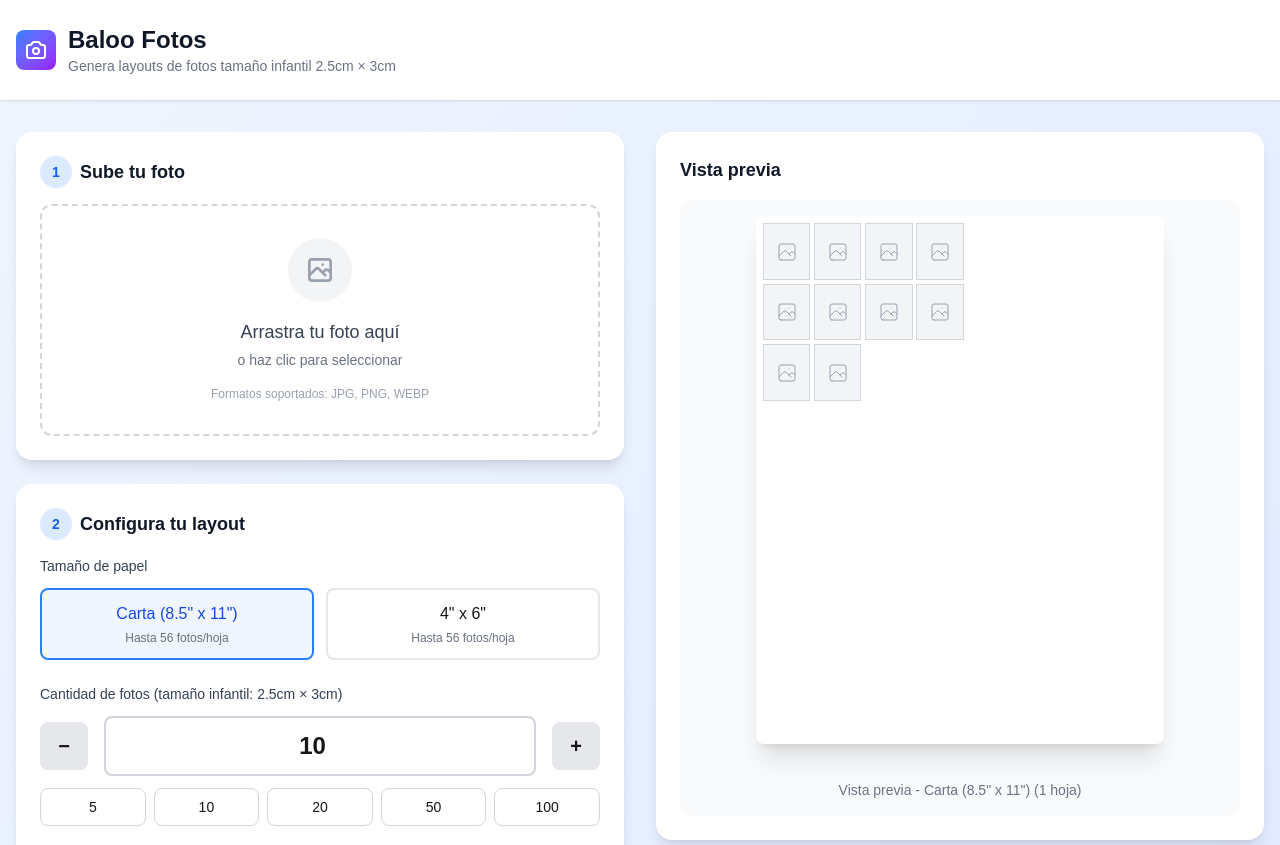
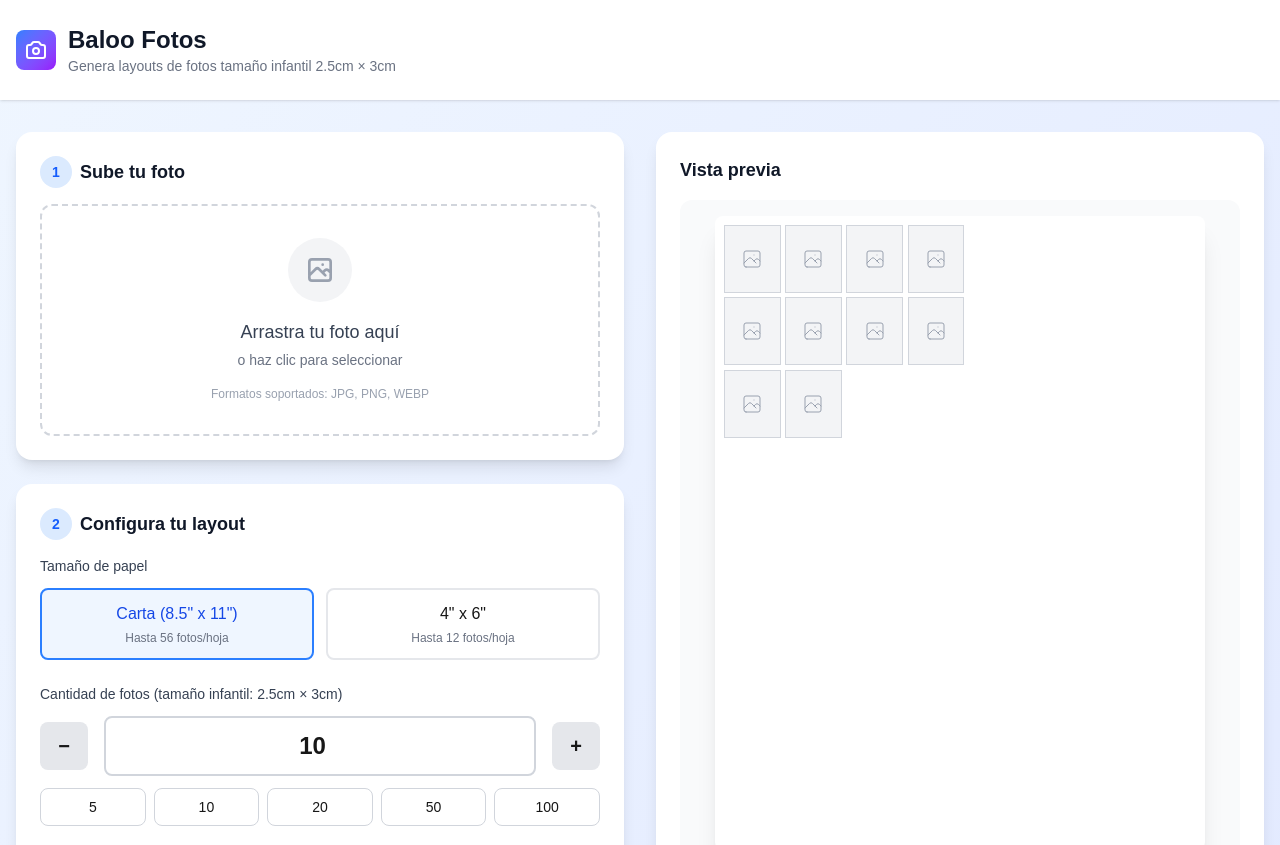
Before and after one commit to omancillav/foto-layout, a Next.js app: page / in a window 1280 px wide. Shown: the top 845 px of the page. Built offline with nearby package versions, Linux system fonts and the light colour scheme.

Commit message:
feat: implement dynamic preview scaling based on container size

```diff
--- a/app/components/LayoutSelector.tsx
+++ b/app/components/LayoutSelector.tsx
@@ -45,18 +45,23 @@ export default function LayoutSelector({
   };
 
   // Calcular cuántas fotos caben por hoja
-  const paper = PAPER_SIZES[selectedPaperSize];
+  const calculateCapacity = (size: PaperSize) => {
+    const paper = PAPER_SIZES[size];
     const photoWInches = PHOTO_SIZE_CM.width / 2.54;
     const photoHInches = PHOTO_SIZE_CM.height / 2.54;
-  const spacing = 0.08; // espacio entre fotos
-  const margin = 0.15; // margen del papel
+    const spacing = 0.08;
+    const margin = 0.15;
 
     const availableWidth = paper.width - (margin * 2);
     const availableHeight = paper.height - (margin * 2);
 
     const maxCols = Math.floor((availableWidth + spacing) / (photoWInches + spacing));
     const maxRows = Math.floor((availableHeight + spacing) / (photoHInches + spacing));
-  const photosPerSheet = maxCols * maxRows;
+
+    return { maxCols, maxRows, total: maxCols * maxRows };
+  };
+
+  const { maxCols, maxRows, total: photosPerSheet } = calculateCapacity(selectedPaperSize);
   const sheetsNeeded = Math.ceil(photoCount / photosPerSheet);
 
   return (
@@ -81,7 +86,7 @@ export default function LayoutSelector({
             >
               <span className="block font-medium">{PAPER_SIZES[size].name}</span>
               <span className="block text-xs text-gray-500 dark:text-gray-400 mt-1">
-                Hasta {photosPerSheet} fotos/hoja
+                Hasta {calculateCapacity(size).total} fotos/hoja
               </span>
             </button>
           ))}
--- a/app/page.tsx
+++ b/app/page.tsx
@@ -1,19 +1,50 @@
 'use client';
 
-import { useState, useRef, useMemo } from 'react';
+import { useState, useRef, useMemo, useEffect } from 'react';
 import PhotoUploader from './components/PhotoUploader';
 import LayoutSelector from './components/LayoutSelector';
 import PhotoPreview from './components/PhotoPreview';
 import ExportButtons from './components/ExportButtons';
 import ImageCropper from './components/ImageCropper';
-import { PaperSize, calculateLayout } from './types';
+import { PaperSize, calculateLayout, PAPER_SIZES } from './types';
 
 export default function Home() {
   const [photo, setPhoto] = useState<string | null>(null);
   const [croppingPhoto, setCroppingPhoto] = useState<string | null>(null);
   const [selectedPaperSize, setSelectedPaperSize] = useState<PaperSize>('letter');
   const [photoCount, setPhotoCount] = useState<number>(10);
+  const [previewScale, setPreviewScale] = useState(0.5);
   const previewRef = useRef<HTMLDivElement>(null);
+  const containerRef = useRef<HTMLDivElement>(null);
+
+  // Ajustar escala del preview según el tamaño del contenedor
+  useEffect(() => {
+    const calculateScale = () => {
+      if (!containerRef.current) return;
+
+      // Obtener ancho disponible (restando padding p-4 = 32px)
+      const containerWidth = containerRef.current.clientWidth;
+      const padding = 40; // 32px de padding + 8px de margen de seguridad
+      const availableWidth = containerWidth - padding;
+
+      const paper = PAPER_SIZES[selectedPaperSize];
+      // 96 DPI es lo que usa PhotoPreview
+      const paperWidthPx = paper.width * 96;
+
+      // Calcular escala para ajustar al ancho
+      const fitScale = availableWidth / paperWidthPx;
+
+      // Limitar escala máxima (0.6) y mínima razonable
+      // Usamos 0.95 de fitScale para dar un poco más de aire si es necesario
+      const scale = Math.min(Math.max(fitScale, 0.2), 0.6);
+
+      setPreviewScale(scale);
+    };
+
+    calculateScale();
+    window.addEventListener('resize', calculateScale);
+    return () => window.removeEventListener('resize', calculateScale);
+  }, [selectedPaperSize]); // Recalcular cuando cambia el tamaño de papel
 
   // Calcular layout usando useMemo para evitar cálculos innecesarios
   const layout = useMemo(() => {
@@ -158,13 +189,16 @@ export default function Home() {
               <h2 className="text-lg font-semibold text-gray-900 dark:text-white mb-4">
                 Vista previa
               </h2>
-              <div className="flex items-center justify-center min-h-125 bg-gray-50 dark:bg-gray-700/50 rounded-xl p-4 overflow-auto max-h-200">
+              <div
+                ref={containerRef}
+                className="flex items-center justify-center min-h-125 bg-gray-50 dark:bg-gray-700/50 rounded-xl p-4 overflow-hidden max-h-200"
+              >
                 {layout ? (
                   <PhotoPreview
                     ref={previewRef}
                     layout={layout}
                     photoUrl={photo}
-                    scale={0.5}
+                    scale={previewScale}
                   />
                 ) : (
                   <div className="text-center text-gray-400 dark:text-gray-500">
```
Lines whose indentation alone changed are shown as unchanged.
